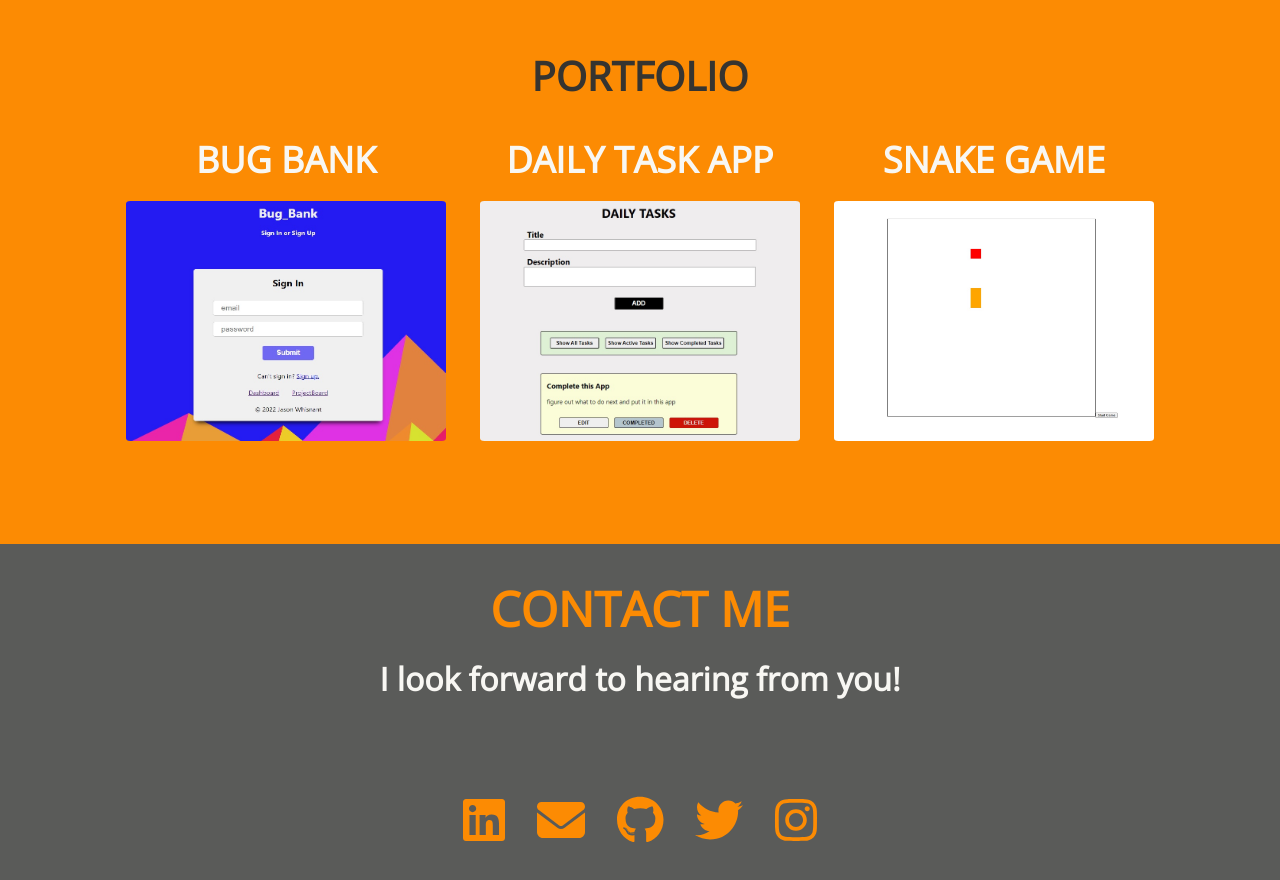
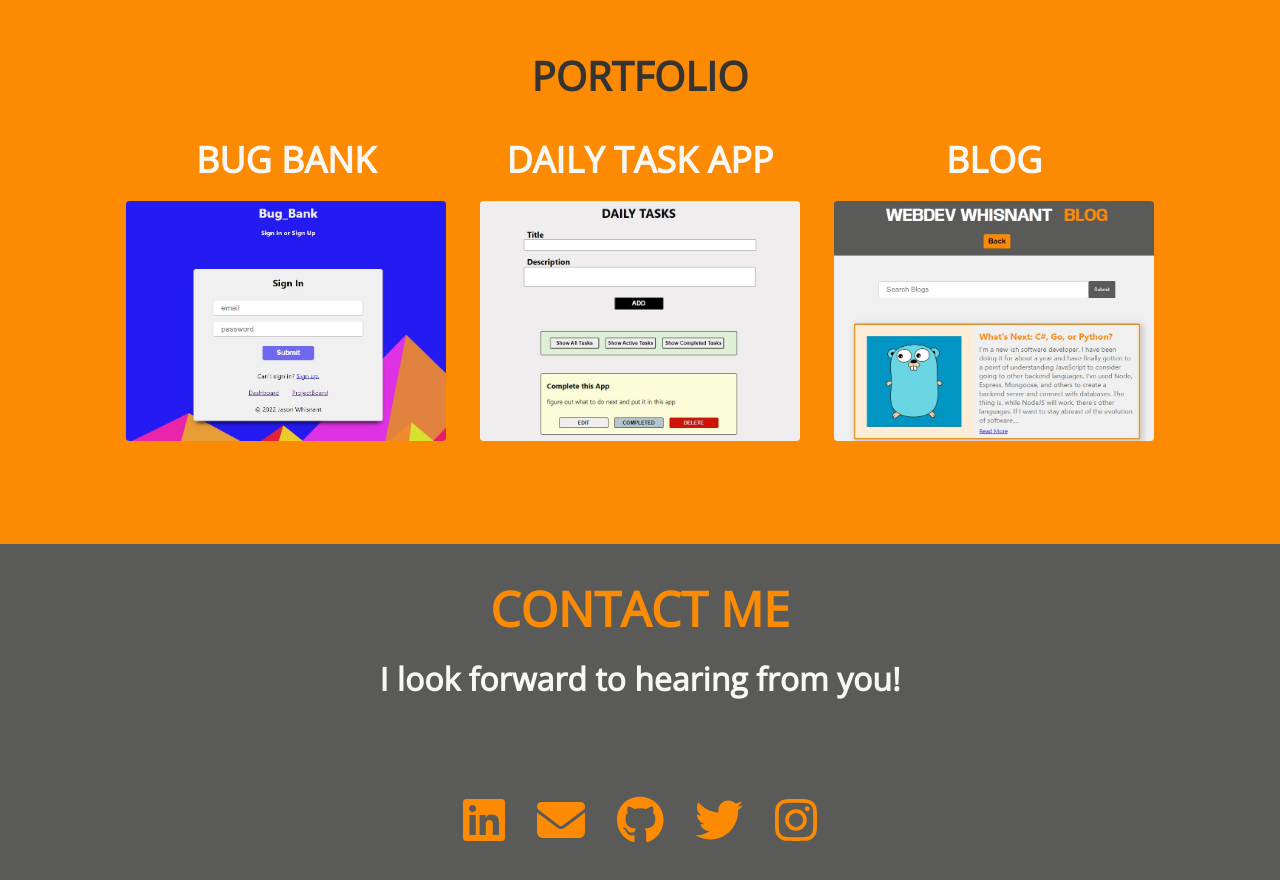
Before and after one commit to Tasups/professional-portfolio, a React (Create React App) app: page / in a window 1280 px wide. Shown: the part 1620-2500 px from the top of the page. Built offline with nearby package versions, Linux system fonts and the light colour scheme; a web font is replaced by a local one.

Commit message:
blog added to portfolio

```diff
--- a/src/components/Portfolio.js
+++ b/src/components/Portfolio.js
@@ -2,7 +2,7 @@ import React from 'react';
 
 import bug_Bank from '../images/Bug_Bank.jpg';
 import dailyTaskAppImg from '../images/DailyTaskApp.jpg';
-import snakeGameImg from '../images/SnakeGame.jpg';
+import blog_image from '../images/blog_image.jpg';
 
 const Portfolio = () => {
   return (
@@ -34,14 +34,14 @@ const Portfolio = () => {
         </div>
 
         <div className="portfolio-project">
-          <h2 className="portfolio-project-title">SNAKE GAME</h2>
+          <h2 className="portfolio-project-title">BLOG</h2>
           <a
-            href="https://snakegameforbubba.netlify.app/"
+            href="https://webdev-whisnant-blog.netlify.app/"
             target="_blank"
             rel="noreferrer"
           >
-            <img src={snakeGameImg} alt="snake game app" />
-            {/*A simple game mostly using method arrays and useRef hook*/}
+            <img src={blog_image} alt="snake game app" />
+            {/*A fullstack blog using MERN*/}
           </a>
         </div>
       </div>
```
Also changed, not shown: src/images/blog_image.jpg (added).
